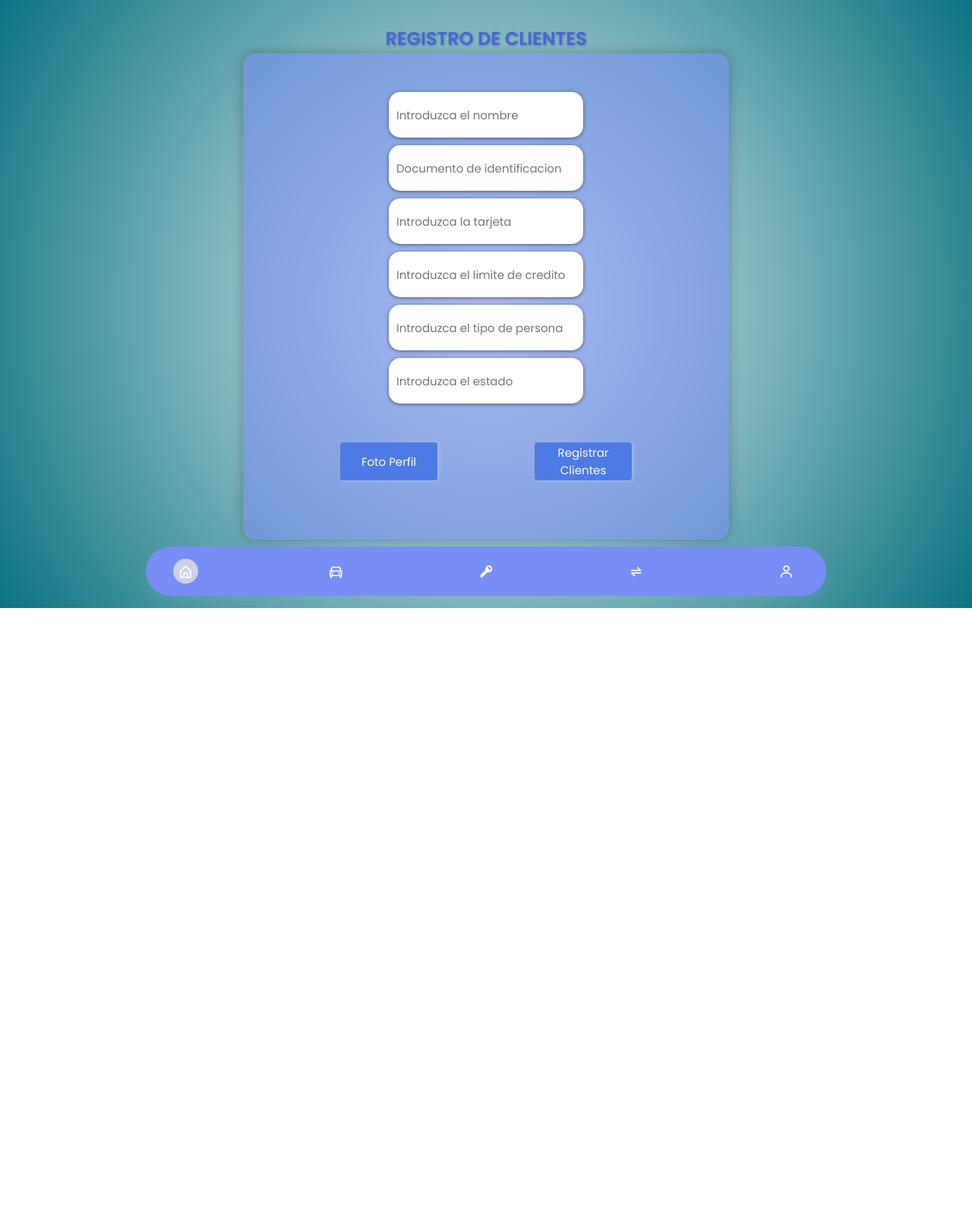
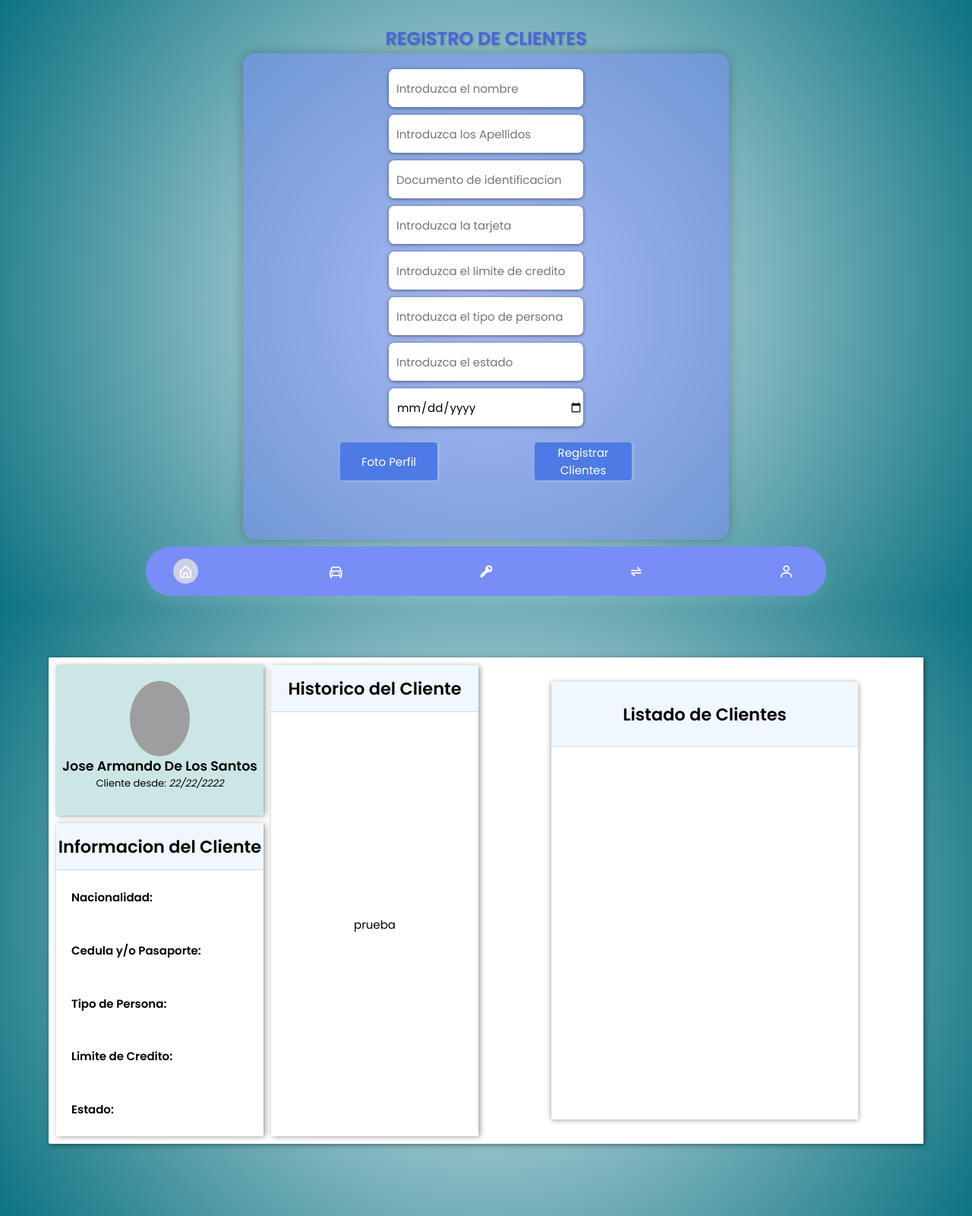
Before and after one commit to JDLSantos21/Rent-Car---Propietaria, a PHP site: page /clientes.html in a window 1280 px wide. Shown: the whole page at 76% size. Before the commit the page ends 800 px from the top, so only its background shows below. Run offline with PHP 8.4, Linux system fonts and the light colour scheme; data that the repository does not hold is empty; some libraries are stand-ins or nearby versions; grey boxes are pictures that could not be loaded.

Commit message:
Añadida Funcionalidad Consulta de Clientes

```diff
--- a/clientes.html
+++ b/clientes.html
@@ -10,6 +10,8 @@
   <link rel="stylesheet" href="css/clientes.css">
   <!-- ============BOXICONS=========== -->
   <link href='https://unpkg.com/boxicons@2.1.1/css/boxicons.min.css' rel='stylesheet'>
+   <!-- ============FONT AWESOME=========== -->
+   <script src="https://kit.fontawesome.com/91ab5d32e4.js" crossorigin="anonymous"></script>
 </head>
 <body>
 
@@ -38,11 +40,13 @@
           <div class="inputs-container">
 
             <input type="text" class="RC-inputs" name="nombre" placeholder="Introduzca el nombre">
+            <input type="text" class="RC-inputs" name="apellidos" placeholder="Introduzca los Apellidos">
             <input type="text" class="RC-inputs" name="cedula" placeholder="Documento de identificacion">
             <input type="number" class="RC-inputs" name="tarjeta" placeholder="Introduzca la tarjeta">
             <input type="number" class="RC-inputs" name="limCredito" placeholder="Introduzca el limite de credito">
             <input type="text" class="RC-inputs" name="tPersona" placeholder="Introduzca el tipo de persona">
             <input type="text" class="RC-inputs" name="estado" placeholder="Introduzca el estado">
+            <input type="date" class="RC-inputs" name="fecha">
 
           </div>
 
@@ -58,7 +62,90 @@
         </form>
 
     </section>
+
+
+  <div class="clientes--main2">
+
+    <section class="consulta--clientes">
+
+      <div class="clientes--info">
+
+        <div class="foto--container">
+           <div class="foto--container-2">
+            <div class="clientes--info-foto--container">
+              <img src="source/images/clientes/fotosPerfil/40030912449.jpg" class="clientes--info-foto" id="topFoto">
+            </div>
+
+            <div class="clientes--info-text">
+              <h3 class="clientes--info-name" id="topName">Jose Armando De Los Santos</h3>
+              <p class="clientes--info-fecha">Cliente desde: <i id="topFecha">22/22/2222</i></p>
+            </div>
+           </div>
+        </div>
+
+        <div class="info--cliente-container">
+          <div class="info--cliente-container-2">
+            <header class="info--cliente-header">
+              <h2>Informacion del Cliente</h2>
+            </header>
+
+            <div class="info--cliente-main">
+              <div class="info--cliente--texts">
+                <p class="info--cliente-text">Nacionalidad: <span class="info--cliente-span" id="nacionalidad"></span></p>
+                <p class="info--cliente-text">Cedula y/o Pasaporte: <span class="info--cliente-span" id="cedOPast"></span></p>
+                <p class="info--cliente-text">Tipo de Persona: <span class="info--cliente-span" id="tPersona"></span></p>
+                <p class="info--cliente-text">Limite de Credito: <span class="info--cliente-span" id="ltCredito"></span></p>
+                <p class="info--cliente-text">Estado: <span class="info--cliente-span" id="estado"></span></p>
+              </div>
+            </div>
+          </div>
+        </div>
+        <div class="cliente--history-container">
+          <div class="cliente--history-container-2">
+            <header class="cliente--history-header">
+                <h2>Historico del Cliente</h2>
+              </header>
+
+              <div class="cliente--history-main">
+                <p>prueba</p>
+              </div>
+          </div>
+        </div>
+
+      </div>
+
+      <div class="clientes--listado">
+        <div class="clientes--listado-table-container">
+
+          <div class="clientes--listado-table-header">
+            <h2 class="clientes--listado-table--title">Listado de Clientes</h2>
+          </div>
+
+          <table class="clientes--listado-table">
+            <tbody id="cListtBody">
+              <tr class="tr" id="tr">
+
+              </tr>
+            </tbody>
+             <!-- <td class="td">
+                <div class="cliente--photo">
+                  <img class="cliente--photo--img" src="source/images/clientes/fotosPerfil/40230918449.jpg" alt="">
+                </div>
+                <h5 class="clientes--listado-name">Juan de los Palotes</h5>
+
+                <button class="clientes--listado-button" id="cListButton"><i class="fa-solid fa-eye"></i></button>
+              </td> -->
+          </table>
+
+        </div>
+      </div>
+
+    </section>
+
+  </div>
+
+
   </main>
-
+<script src="js/clientes.js"></script>
 </body>
 </html>
--- a/css/clientes.css
+++ b/css/clientes.css
@@ -49,8 +49,8 @@
 .RC-inputs{
     margin:5px 0;
     width:40%;
-    height:60px;
-    border-radius:15px;
+    height:50px;
+    border-radius:7px;
     padding-left:10px;
     box-shadow:0px 1px 5px rgba(0, 0, 0, 0.5);
 }
@@ -76,3 +76,255 @@
 .RC--button-registrar:hover{
   background-color: var(--button-hover);
 }
+
+
+ /* ============CONSULTA CLIENTES=========== */
+
+ .clientes--main2{
+  background: rgb(233,243,245);
+  background: radial-gradient(circle, rgba(233,243,245,1) 0%, rgba(13,115,130,1) 100%);
+  background-repeat: no-repeat;
+  background-size: cover;
+ height: 100vh;
+ width:100%;
+ display:flex;
+ justify-content: center;
+ align-items: center;
+}
+
+.consulta--clientes{
+  position: relative;
+  bottom:15px;
+  border-radius:2px;
+  box-shadow:2px 1.4px 7px rgba(0, 0, 0, 0.425);
+  background-color:#fff;
+  width:90%;
+  height:80%;
+  display:flex;
+ }
+
+ .clientes--info{
+   display:grid;
+   grid-template-columns:repeat(2,1fr);
+   grid-template-rows:repeat(3,1fr);
+}
+
+.foto--container{
+  padding:10px 5px 5px 10px;
+  grid-column: 1 / 2;
+  grid-row: 1 / 2;
+  width:100%;
+  height:100%;
+}
+
+.foto--container-2{
+  box-shadow:2px 1.4px 7px rgba(0, 0, 0, 0.425);
+  height:100%;
+  background-color: rgb(204, 230, 230);
+  display:flex;
+  flex-direction: column;
+  align-items: center;
+  position: relative;
+}
+
+.info--cliente-container{
+  padding:5px 5px 10px 10px;
+  grid-column: 1 / 2;
+  grid-row: 2 / 4;
+}
+
+.info--cliente-container-2{
+  box-shadow:2px 1.4px 7px rgba(0, 0, 0, 0.425);
+  height:100%;
+}
+
+.cliente--history-container{
+
+  padding: 10px 10px 10px 5px;
+  grid-column: 2 / 3;
+  grid-row: 1 / 4;
+}
+
+.cliente--history-container-2{
+  box-shadow:2px 1.4px 7px rgba(0, 0, 0, 0.425);
+  height:100%;
+}
+
+.clientes--info-foto--container{
+ margin-top: 1.3rem;
+ display:flex;
+ justify-content: center;
+ align-items: center;
+ width:29.1%;
+ height:50%;
+ border-radius:100%;
+}
+
+.clientes--info-foto{
+  border-radius:100%;
+  max-width:100%;
+  max-height:100%;
+  height:100%;
+  width:100%;
+}
+
+.clientes--info-text{
+  text-align: center;
+  position: absolute;
+  bottom:2rem;
+}
+
+
+.clientes--info-fecha{
+  font-size:13px;
+}
+
+
+/* ============info--cliente-container=========== */
+
+.info--cliente-header{
+  background-color: var(--headers-colors-clientes-details);
+  height:15%;
+  display:flex;
+  align-items: center;
+  justify-content: center;
+  border-bottom: 1px solid rgba(175, 162, 162, 0.384);
+}
+
+.info--cliente-main{
+  height:85%;
+  background-color: var(--box-colors-clientes-details);
+}
+
+.info--cliente--texts{
+  height:100%;
+  display: flex;
+  flex-direction: column;
+  justify-content: space-around;
+  padding-left:20px;
+  font-weight: bold;
+}
+
+.info--cliente-span{
+  font-weight:normal;
+}
+
+/* ============cliente--history-container=========== */
+
+.cliente--history-header{
+  display:flex;
+  align-items: center;
+  justify-content: center;
+  text-align: center;
+  height:10%;
+  width:100%;
+  background-color: var(--headers-colors-clientes-details);
+  border-bottom: 1px solid rgba(175, 162, 162, 0.384);
+}
+
+.cliente--history-main{
+  height:90%;
+  width:100%;
+  background-color: var(--box-colors-clientes-details);
+  display:flex;
+  justify-content: center;
+  align-items: center;
+}
+
+
+ /* ============CONSULTA CLIENTES listado=========== */
+
+ .clientes--info, .clientes--listado{
+  width:50%;
+  height:100%;
+ }
+
+.clientes--listado{
+  display:flex;
+  justify-content: center;
+  align-items: center;
+  background-color: #fff;
+}
+
+.clientes--listado-table-container{
+  width:70%;
+  height:90%;
+  overflow:scroll;
+  box-shadow:0px 1.4px 7px rgba(0, 0, 0, 0.425);
+}
+
+.clientes--listado-table-container::-webkit-scrollbar{
+  display:none;
+}
+
+
+
+.clientes--listado-table-header{
+  border-bottom: 1px solid rgba(175, 162, 162, 0.384);
+  display:flex;
+  justify-content: center;
+  align-items: center;
+  height:15%;
+  background-color: var(--headers-colors-clientes-details);
+}
+
+.clientes--listado-table{
+  height:85%;
+  width:100%;
+  background-color: var(--box-colors-clientes-details);
+  margin:0;
+  padding:0;
+
+}
+
+.td{
+  position: relative;
+  display:flex;
+  /* justify-content:center; */
+  align-items: center;
+  padding:5px 20px;
+  width:100%;
+  margin-top:2px;
+  border-bottom:1px solid rgba(136, 131, 131, 0.555);
+}
+
+.cliente--photo{
+  background-color: antiquewhite;
+  display:flex;
+  align-items: center;
+  justify-content: center;
+  width:50px;
+  height:50px;
+  border-radius:100%;
+
+}
+
+.cliente--photo--img{
+max-width:100%;
+max-height:100%;
+border-radius:50%;
+width:100%;
+height:100%;
+}
+
+.clientes--listado-name{
+font-size:16px;
+margin-left:10px;
+}
+
+.clientes--listado-button{
+  position:absolute;
+  transition:0.3s ease;
+  right: 1rem;
+  padding:10px 40px;
+  background-color:transparent;
+  border-radius:3px;
+  color:var(--button-color);
+  cursor: pointer;
+  border: 2px solid var(--button-color);
+}
+
+.clientes--listado-button:hover{
+  background-color: var(--button-hover);
+  color:#fff;
+}
--- a/css/index.css
+++ b/css/index.css
@@ -12,6 +12,9 @@
 --title-color:#4b62e0;
 --title-textShadow:1px 1px 3px rgba(0, 0, 0, 0.295);
 --button-boxshadow:2px 1px 5px rgba(255, 255, 255, 0.233);
+
+--box-colors-clientes-details:white;
+--headers-colors-clientes-details:aliceblue;
 
 
 /* ============Fonts y tipografia=========== */
--- a/views/RVehiculo.php
+++ b/views/RVehiculo.php
@@ -42,7 +42,6 @@
 
 $ejecutarInsert = mysqli_query($link,$insertarDatos);
 
-
 if($_FILES["imagen"] ["error"]>0){
   echo "Error al cargar el archivo.";
 }
@@ -55,9 +54,7 @@
 $newName = $placa.'.'.$extensionImagen;
 $imagenCarro = $ruta.'/'.$newName;
 
-
 $resultado = @move_uploaded_file($sourceFoto, $imagenCarro);
-
 
 
 
--- /dev/null
+++ b/views/consultaCliente.php
@@ -0,0 +1,35 @@
+<?php
+
+$conexion = new PDO("mysql:host=localhost;port=3306;dbname=rentcar","root","");
+$conexion->setAttribute(PDO::ATTR_ERRMODE, PDO::ERRMODE_EXCEPTION);
+$conexion->setAttribute(PDO::ATTR_ERRMODE, PDO::ERRMODE_WARNING);
+
+
+$res = $conexion->query("SELECT * FROM clientes");
+$data = [];
+
+while($item = $res->fetch(PDO::FETCH_OBJ)){
+
+$data[] = [
+  "ID" => $item->ID,
+  "Nombre" => $item->Nombre,
+  "Apellidos" => $item->Apellidos,
+  "Cedula" => $item->Cedula,
+  "Tarjeta" => $item->Tarjeta,
+  "LtCredito" => $item->LtCredito,
+  "Tpersona" => $item->Tpersona,
+  "Fecha" => $item->Fecha,
+  "Extension" => $item->Extension,
+  "Estado" => $item->Estado,
+];
+
+
+}
+
+echo json_encode($data);
+
+
+
+
+
+?>
```
Also changed, not shown: js/clientes.js (added, +77 -0 lines), views/RCliente.php (+16 -10 lines).
